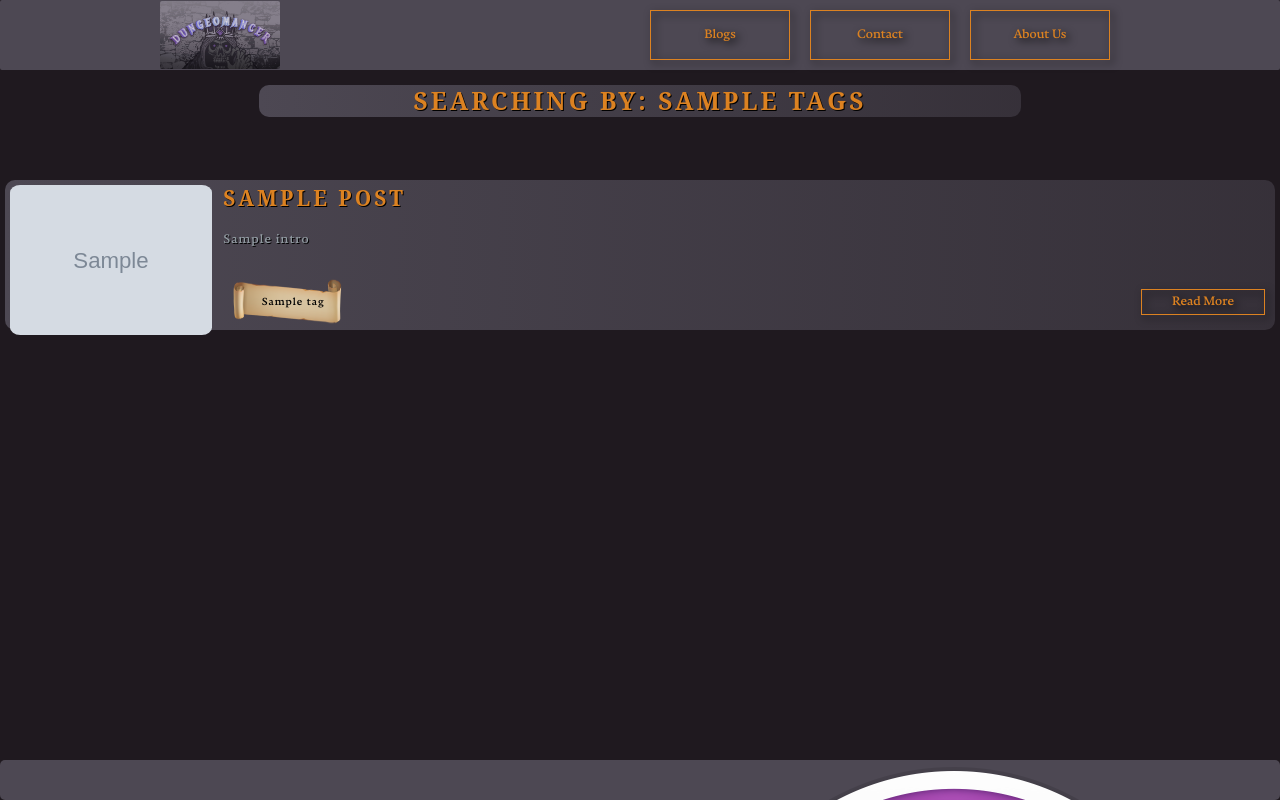
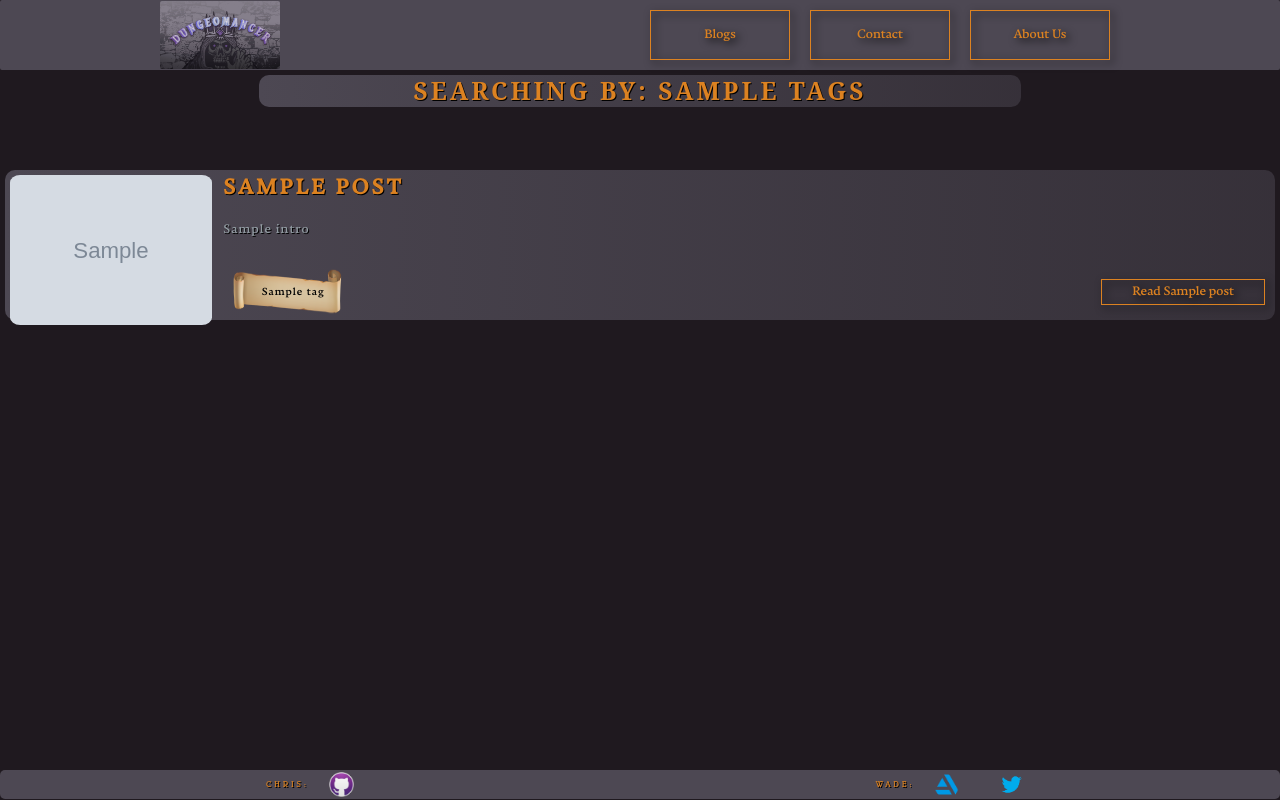
Before and after one commit to ReproKillbot/PortfolioWithWagtail, a Django app: template templates/base_pages/blog_listing_page.html in a window 1280 px wide. Run offline with Django 3.2, Linux system fonts and the light colour scheme; the template is opened without the code that fills it: most values are stand-ins (such as "Sample title", 1, 10 or a date in 2020); grey boxes marked "Sample" are stand-in pictures; parts of the project's set-up code (start-up, migrations or seed data) failed here and were passed over.

Commit message:
Fixed all anchor links - added in social media

```diff
--- a/base_pages/utils.py
+++ b/base_pages/utils.py
@@ -15,7 +15,7 @@ context_menu = [
                 'redo',
                 '---------',
                 'copy',
-                'cut'
+                'cut',
                 '---------',
                 'alignment',
             ]
--- a/static/ours/css/navbar_footer.css
+++ b/static/ours/css/navbar_footer.css
@@ -1,7 +1,7 @@
 #myBody {
     display: grid;
     transition: all 3s;
-    grid-template-rows: 10% 85% 5%;
+    grid-template-rows: 70px calc(100% - 100px) 29px;
     grid-template-areas:
         "navbar"
         "page_content"
@@ -30,50 +30,49 @@
 
 #footer {
     grid-area: footer;
-    padding: 5px 0;
     background-color: #4d4853; !important;
-    display: grid;
     border-radius: 5px;
-    grid-template-columns: 10fr repeat(3, .5fr);
-    grid-template-areas: "phone-only github twitter patreon"
+    display: flex;
+    align-items: center;
+    justify-content: space-around;
 }
 
 .phone-only{
     grid-area: phone-only;
 }
 
-.github, .twitter, .patreon{
-    cursor: pointer;
-    height: 100%;
-    align-self: center;
-    justify-self: center;
+.my-social-media {
+    flex: 0 1 50%;
+    height: 30px;
+    display: flex;
+    align-items: center;
+    justify-content: center;
 }
 
-.patreon img, .github img, .twitter img {
-    height: inherit;
-    object-fit: fill;
+#footer .my-social-media img {
+    height: 25px;
 }
 
-.patreon{
-    grid-area: patreon;
+.my-social-media > div {
+    margin: 0 20px;
 }
 
-
 .github{
-    grid-area: github;
     color: #6a0079;
 }
 
 .twitter{
-    grid-area: twitter;
     color: #5ea0ef;
+}
+
+#footer  h6 {
+    margin:0;
 }
 
 /* Navbar */
 
 
 #navbar {
-
     grid-area: navbar;
     background-color: #4d4853 !important;
     border-radius: 2px;
--- a/static/ours/js/navigate.js
+++ /dev/null
@@ -1,4 +0,0 @@
-function navigateTo(url) {
-    let base_url = "https://www.dungeomancer.com";
-    window.location.href = base_url + url
-}
--- a/templates/base_pages/base.html
+++ b/templates/base_pages/base.html
@@ -30,7 +30,6 @@
 
         <!-- My JS -->
         <script src={% static "/ours/js/onscroll.js" %}></script>
-        <script src={% static "/ours/js/navigate.js" %}></script>
         <script src={% static "/ours/js/following-tooltip.js" %}></script>
 
     </head>
@@ -40,9 +39,9 @@
     <body id="myBody">
     <div class="big-screen-only" id="navbar">
         <img class="navbar-logo" onclick="navigateTo('/')" src="{% static 'ours/images/dungeosplash.jpg' %}">
-        <button class="our-button all-blogs-button" onclick="navigateTo('/blogs/')">Blogs </button>
-        <button class="our-button contact-button" onclick="navigateTo('/contact/')">Contact </button>
-        <button class="our-button about-us-button" onclick="navigateTo('/about-us/')">About Us </button>
+        <button class="our-button all-blogs-button" href="/blogs/" title="Hover here to read this title attribute. Click here to read some blogs.">Blogs</button>
+        <button class="our-button contact-button" href="/contact/" title="Hover here to read more hilarious titles. Click here to email a nerd.">Contact</button>
+        <button class="our-button about-us-button" href="/about-us/" title="Hover here to get a virtual high-five. Click here to learn who gave it to you.">About Us</button>
     </div>
 
     {% block content %}
@@ -50,8 +49,21 @@
 
     {% block footer %}
         <div id="footer">
-            <div class="github">
-                <img onclick="navigateTo('https://www.github.com/ReproKillbot')" src="{% static 'ours/images/github.png' %}">
+                <div class="my-social-media">
+                    <h6>Chris:</h6>
+                    <div class="github">
+                        <a href="https://github.com/ReproKillbot" title="Click here to look at the websites code!"><img alt="Github's Logo"  src="{% static 'ours/images/github.png' %}"></a>
+                    </div>
+                </div>
+                <div class="my-social-media">
+                    <h6>Wade:</h6>
+                    <div>
+                        <a href="https://www.artstation.com/dragonlocke" rel="friend" title="Click here to see more of Wade's artistry on ArtStation"><img alt="ArtStation's Logo"  src="{% static 'ours/images/ArtStationLogo.png' %}"></a>
+                    </div>
+                    <div>
+                        <a href="https://twitter.com/dragonlockeOG" rel="friend" title="Click here to see more of Wade's artistry on Twitter"><img alt="Twitter's Logo"  src="{% static 'ours/images/twitter.png' %}" height="25px"></a>
+                    </div>
+                </div>
             </div>
             <!-- TODO: Link to thingies -->
 {#            <div class="twitter" href="#">#}
--- a/templates/base_pages/blog_listing_page.html
+++ b/templates/base_pages/blog_listing_page.html
@@ -14,22 +14,22 @@
             <div class="our-segment">
                 <img class="blog-thumbnail" src="{% static "/ours/images/" %}{{ post.thumbnail }}">
                 <div class="blog-title">
-                    <h2 onclick="navigateTo('/blogs/{{ post.slug }}')" style="cursor: pointer;">{{ post.title }}</h2>
+                    <h2><a href="/blogs/{{ post.slug }}/" title="Click here to our blog: {{ post.title }}">{{ post.title }}</a></h2>
                 </div>
                 <div class="blog-preview">
                     {{ post.intro|richtext }}
                 </div>
                 <div class="blog-tags">
                         {% for tag in post.tags.all %}
-                        <div class="tag-box" onclick="navigateTo('{{ self.url }}?tag={{ tag.name }}')" title="Search for related blogs">
+                        <a class="tag-box" href="/blogs/?tag={{ tag.name }}" title="Search for related blogs">
                             <img class="scroll-tag" src="{% static '/ours/images/scroll.png' %}">
                             <div class="tag-name-grid">
                                 <p class="tag-name" >{{ tag.name }}</p>
                             </div>
-                        </div>
+                        </a>
                         {% endfor %}
                 </div>
-                <button class="our-button blog-button" onclick="navigateTo('/blogs/{{ post.slug }}')">Read More</button>
+                <button class="our-button blog-button" href="/blogs/{{ post.slug }}/">Read {{ post.title }}</button>
             </div>
 
         {% endfor %}
--- a/templates/base_pages/blog_page.html
+++ b/templates/base_pages/blog_page.html
@@ -57,12 +57,12 @@
         {% if page.tags.count %}
             <h1>Tags:</h1>
             {% for tag in page.tags.all %}
-                <div class="tag-box" onclick="navigateTo('{{ self.url }}?tag={{ tag.name }}')" title="Search for related blogs">
+                <a class="tag-box" href="/blogs/{{ self.url }}?tag={{ tag.name }}')" title="Search for related blogs">
                             <img class="scroll-tag" src="http://localhost:8000/static/ours/images/scroll.png">
                             <div class="tag-name-grid">
                                 <p class="tag-name" >{{ tag.name }}</p>
                             </div>
-                        </div>
+                        </a>
             {% endfor %}
         {% endif %}
     </div>
```
Also changed, not shown: static/ours/images/ArtStationLogo.png (added).
